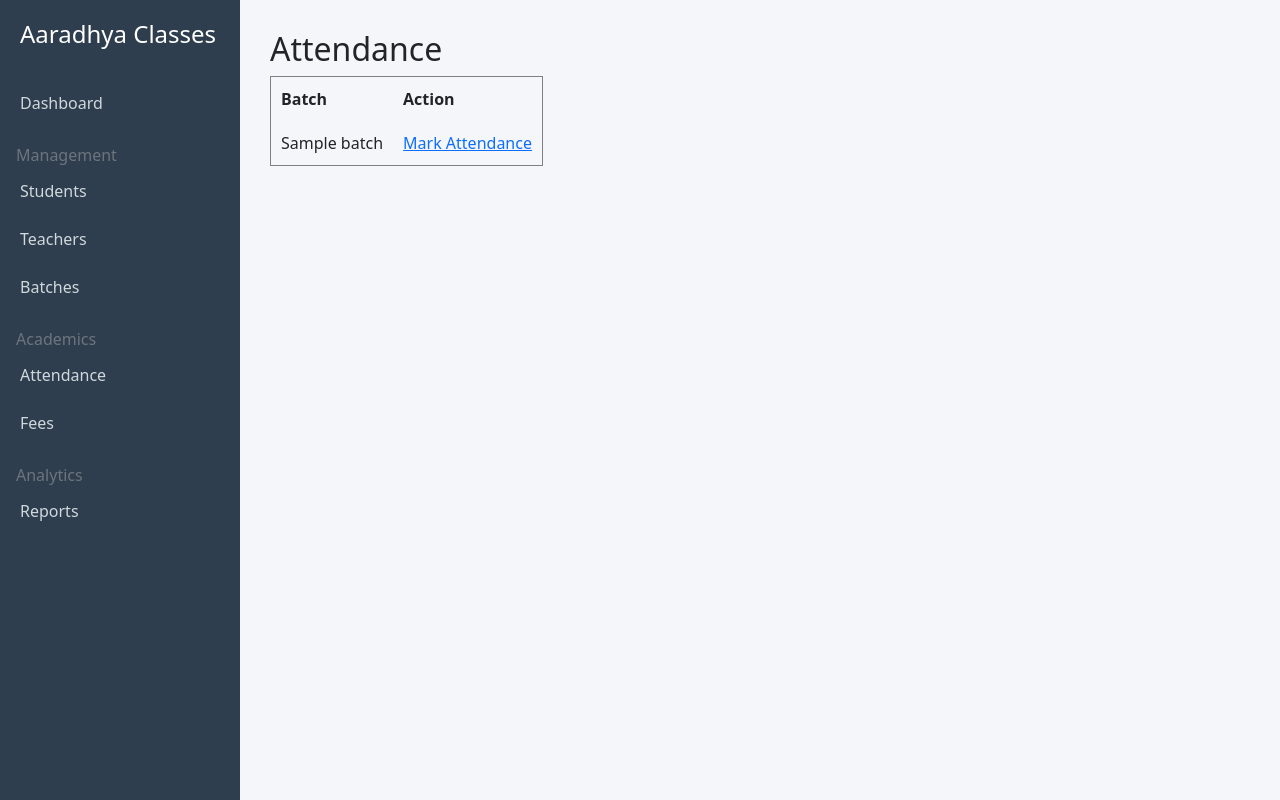
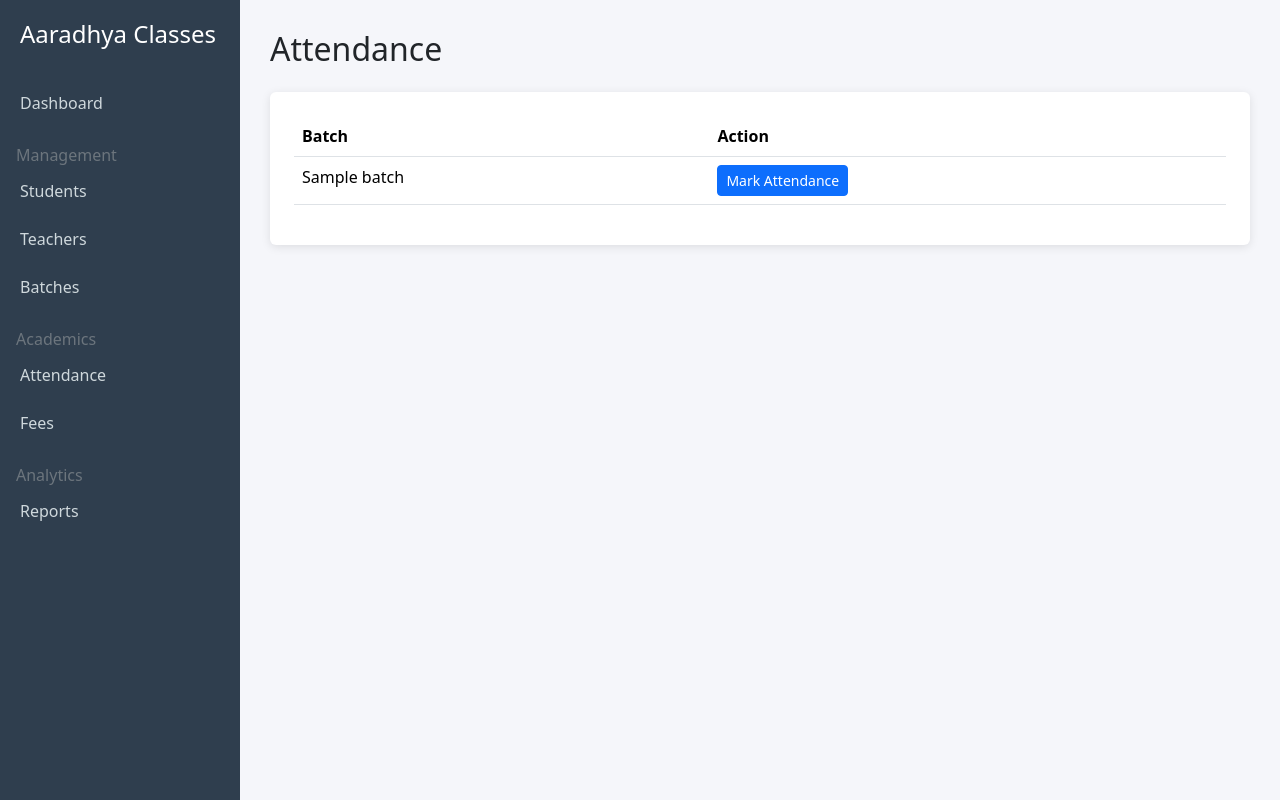
Before and after one commit to cuk6912/aaradhya-classes, a Flask app: page /attendance in a window 1280 px wide. Run offline with Flask 3, Linux system fonts and the light colour scheme; tables that the repository leaves empty hold one stand-in row (values such as "Sample post").

Commit message:
Update attendance.html

```diff
--- a/templates/attendance.html
+++ b/templates/attendance.html
@@ -2,9 +2,11 @@
 
 {% block content %}
 
-<h2>Attendance</h2>
+<h2 class="mb-4">Attendance</h2>
 
-<table border="1" cellpadding="10">
+<div class="card p-4">
+
+<table class="table">
 
 <tr>
 <th>Batch</th>
@@ -14,16 +16,25 @@
 {% for b in batches %}
 
 <tr>
+
 <td>{{b.batch_name}}</td>
+
 <td>
-<a href="/mark_attendance/{{b.id}}">
+
+<a class="btn btn-primary btn-sm" href="/mark_attendance/{{b.id}}">
+
 Mark Attendance
+
 </a>
+
 </td>
+
 </tr>
 
 {% endfor %}
 
 </table>
 
+</div>
+
 {% endblock %}
```
